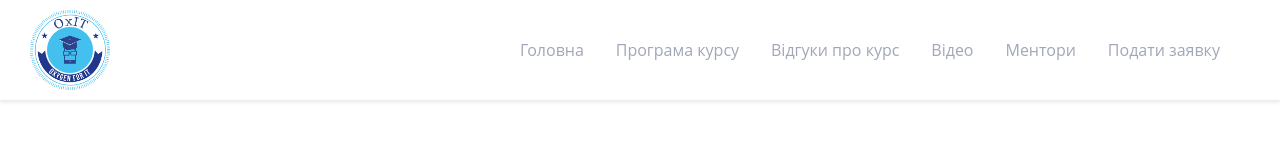
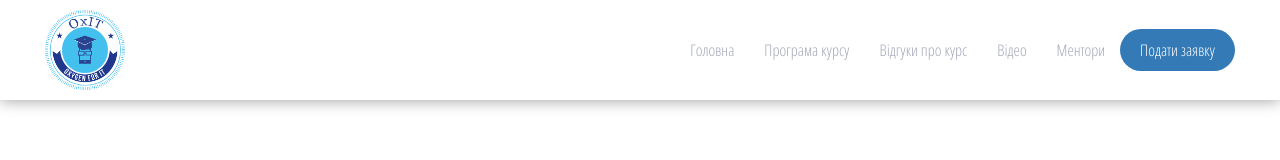
Before and after one commit to houtjkee/maket4, a website: page index.html in a window 1280 px wide. Drawn offline with Linux system fonts and the light colour scheme.

Commit message:
add styles

```diff
--- a/scss/style.scss
+++ b/scss/style.scss
@@ -1,6 +1,6 @@
 @font-face {
   font-family: 'Open Sans';
-  src: url('../fonts/') format('truetype'),
+  src: url('../fonts/OpenSans_Condensed-Light.ttf') format('truetype'),
   url('../fonts/OpenSans-Light.woff') format('woff'),
   url('../fonts/OpenSans-Light.woff2') format('woff2');
   font-weight: 300;
```
Also changed, not shown: css/style.css.
